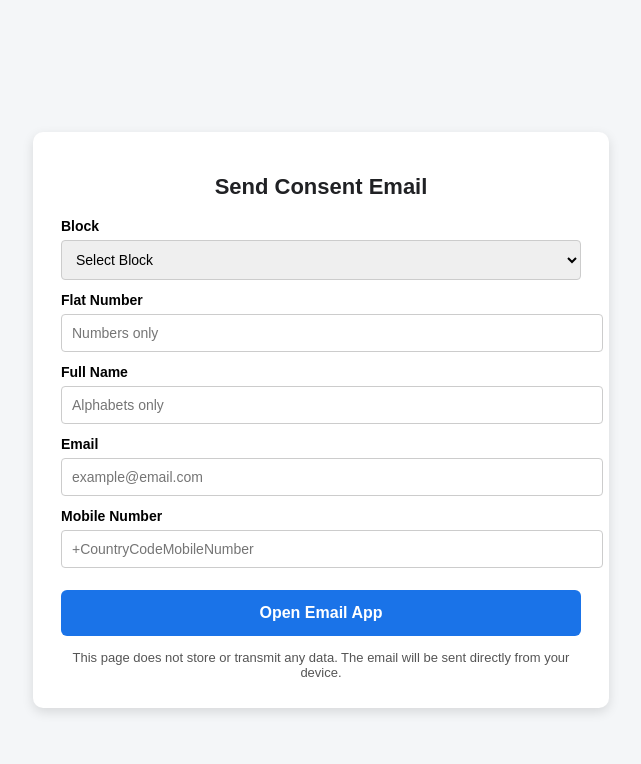
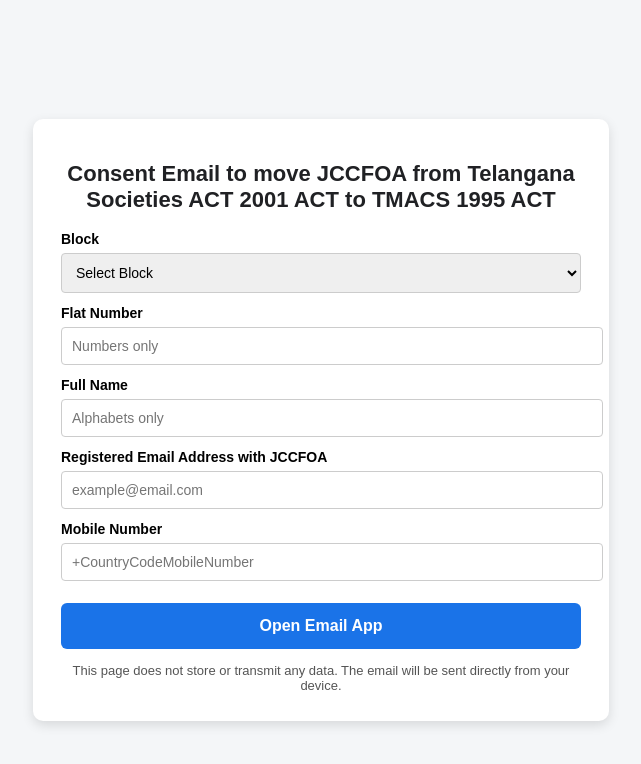
Before and after one commit to jccoacore/tmacs1995, a plain HTML site: page index.html in a window 1280 px wide. Shown: the whole page, without its empty margins (319-960 px from the left). Drawn offline with Linux system fonts and the light colour scheme.

Commit message:
Update title and labels in index.html
Signed-off-by: jccoacore <jccoa.core@gmail.com>

```diff
--- a/index.html
+++ b/index.html
@@ -2,7 +2,7 @@
 <html lang="en">
 <head>
   <meta charset="UTF-8">
-  <title>Send Consent Email</title>
+  <title>JCCFOA -Send Consent Email to move to TMACS 1995 ACT</title>
   <meta name="viewport" content="width=device-width, initial-scale=1.0">
 
   <style>
@@ -82,7 +82,7 @@
 <body>
   <div class="container">
     <div class="card">
-      <h1>Send Consent Email</h1>
+      <h1>Consent Email to move JCCFOA from Telangana Societies ACT 2001 ACT to TMACS 1995 ACT</h1>
 
       <label for="block">Block</label>
       <select id="block">
@@ -99,7 +99,7 @@
       <label for="name">Full Name</label>
       <input id="name" type="text" placeholder="Alphabets only">
 
-      <label for="email">Email</label>
+      <label for="email">Registered Email Address with JCCFOA</label>
       <input id="email" type="email" placeholder="example@email.com">
 
       <label for="mobile">Mobile Number</label>
```
